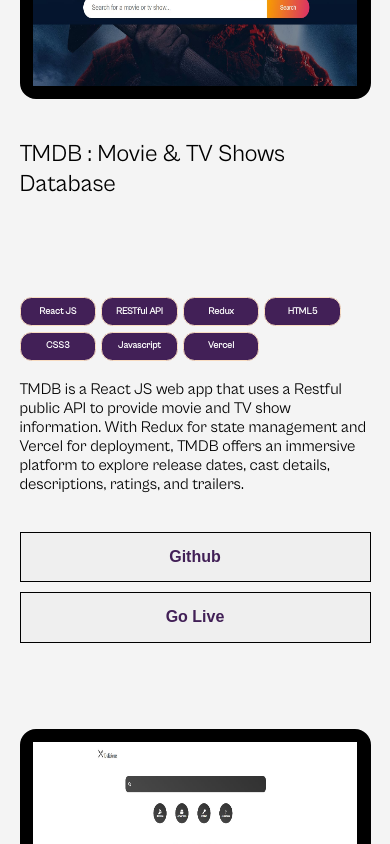
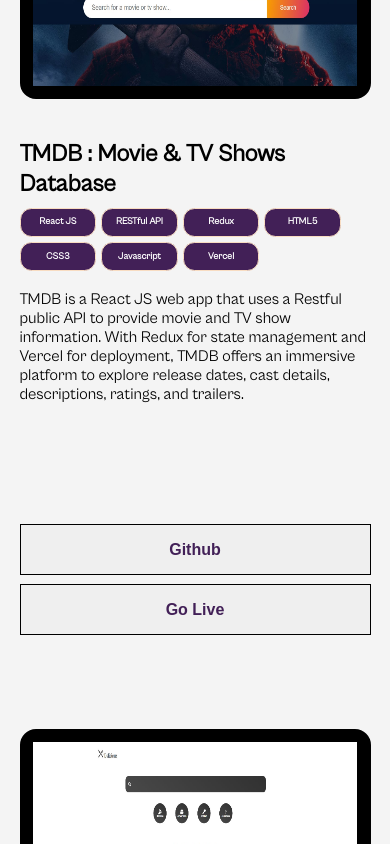
Before and after one commit to Aryann208/Aryan.Dev, a React (Create React App) app: page / in a window 390 px wide. Shown: the part 2460-3304 px from the top of the page. Built offline with nearby package versions, Linux system fonts and the light colour scheme.

Commit message:
project layout fixed

```diff
--- a/src/components/lowResProjectHolderV2/LowResProjectHolderV2.module.css
+++ b/src/components/lowResProjectHolderV2/LowResProjectHolderV2.module.css
@@ -46,8 +46,9 @@
   }
   .Heading {
     font-size: 3em;
-    font-weight: 300;
-    min-height: 12%;
+    font-weight: 600;
+    min-height: 10%;
+    max-height: 12%;
     /* border: 2px solid black; */
   }
   .Description {
@@ -132,3 +133,8 @@
     max-height: 25%;
   }
 }
+@media screen and (max-width: 350px) {
+  .SkillContainer {
+    display: none;
+  }
+}
```
